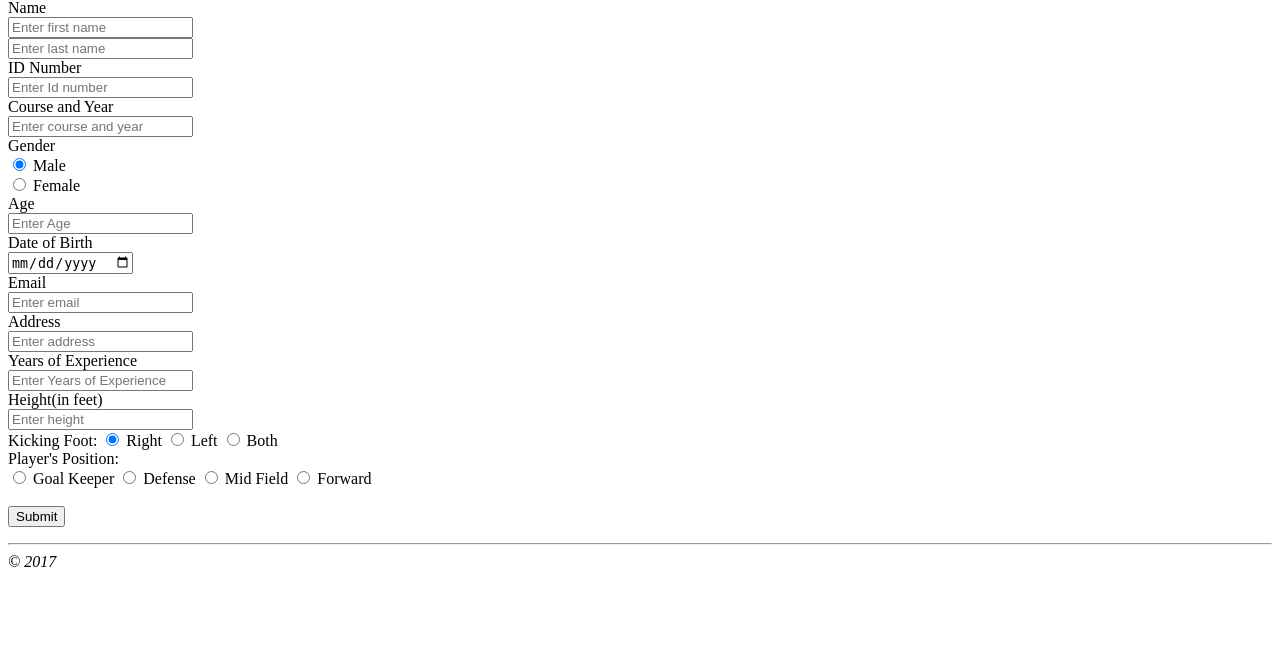
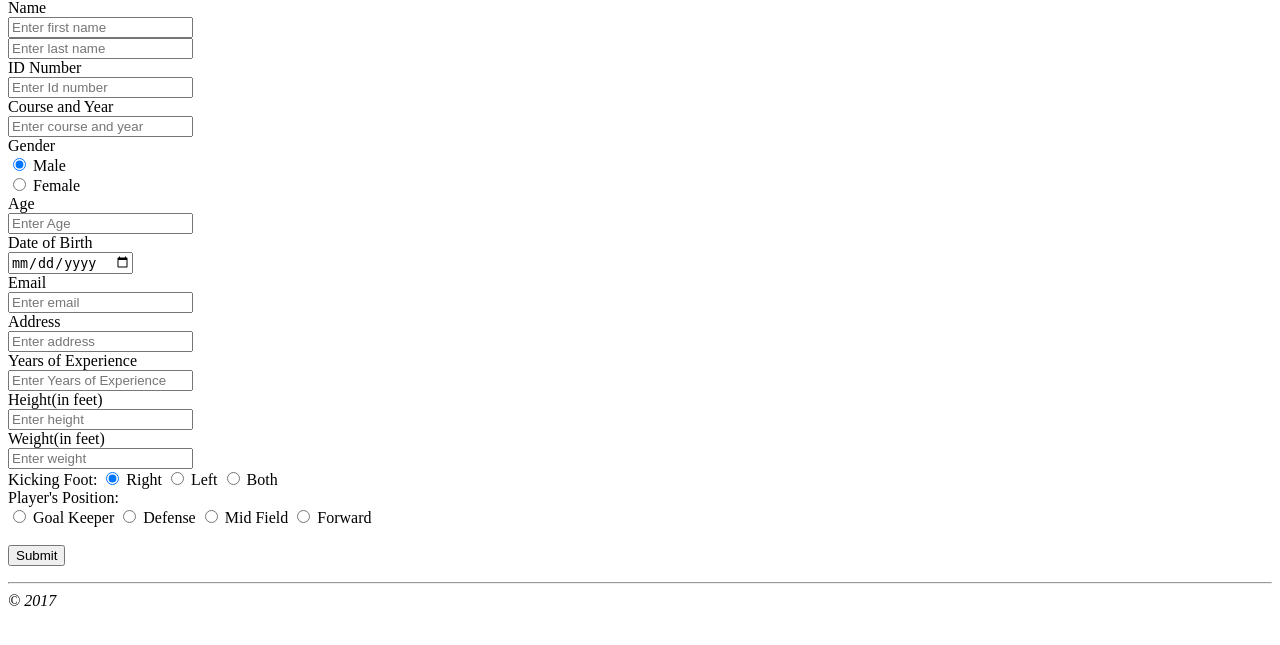
Before and after one commit to TanoyJL/CPE75N_Project, a CodeIgniter app: page /CPE75N_PROJECT/index.php/futsal/register in a window 1280 px wide. Shown: the part 67-712 px from the top of the page. Run offline with CodeIgniter, Linux system fonts and the light colour scheme.

Commit message:
add common form

```diff
--- a/application/views/players/try-out.php
+++ b/application/views/players/try-out.php
@@ -4,25 +4,25 @@
     <div class="form-group row">
       <label class="control-label col-sm-2" > Name</label>
       <div class="col-sm-10">
-        <input type="text" class="form-control" placeholder="Enter first name" name="firstname" required>
+        <input type="text" class="form-control" placeholder="Enter first name" name="first_name" required>
       </div>
     </div>
     <div class="form-group row">
       <label class="control-label col-sm-2 " ></label>
       <div class="col-sm-10">
-        <input type="text" class="form-control" placeholder="Enter last name" name="lastname" required>
+        <input type="text" class="form-control" placeholder="Enter last name" name="last_name" required>
       </div>
     </div>
      <div class="form-group row">
           <label class="control-label col-sm-2 " >ID Number</label>
           <div class="col-sm-10">
-            <input type="number" class="form-control" placeholder="Enter Id number" name="IDnumber" required>
+            <input type="number" class="form-control" placeholder="Enter Id number" name="id_num" required>
           </div>
       </div>
        <div class="form-group row">
           <label class="control-label col-sm-2">Course and Year</label>
           <div class="col-sm-10">
-            <input type="text" class="form-control" placeholder="Enter course and year" name="course_and_year" required>
+            <input type="text" class="form-control" placeholder="Enter course and year" name="course_year" required>
           </div>
       </div>
       <div class="form-group row">
@@ -41,7 +41,7 @@
        <div class="form-group row">
           <label class="control-label col-sm-2" >Date of Birth</label>
           <div class="col-sm-10">
-            <input type="date" class="form-control" placeholder="Enter height" name="date_of_birth" required>
+            <input type="date" class="form-control" placeholder="Enter height" name="birthdate" required>
           </div>
       </div>
      <div class="form-group row">
@@ -59,14 +59,19 @@
       <div class="form-group row">
           <label class="control-label col-sm-2" >Years of Experience</label>
           <div class="col-sm-10">
-            <input type="text" class="form-control" placeholder="Enter Years of Experience" name="years_of_experience" required>
+            <input type="text" class="form-control" placeholder="Enter Years of Experience" name="years_experience" required>
           </div>
       </div>
       <div class="form-group row">
           <label class="control-label col-sm-2" >Height(in feet)</label>
           <div class="col-sm-10">
             <input type="number" class="form-control" placeholder="Enter height" name="height" required>
-
+          </div>
+      </div>
+        <div class="form-group row">
+          <label class="control-label col-sm-2" >Weight(in feet)</label>
+          <div class="col-sm-10">
+            <input type="number" class="form-control" placeholder="Enter weight" name="weight" required>
           </div>
       </div>
 
```
